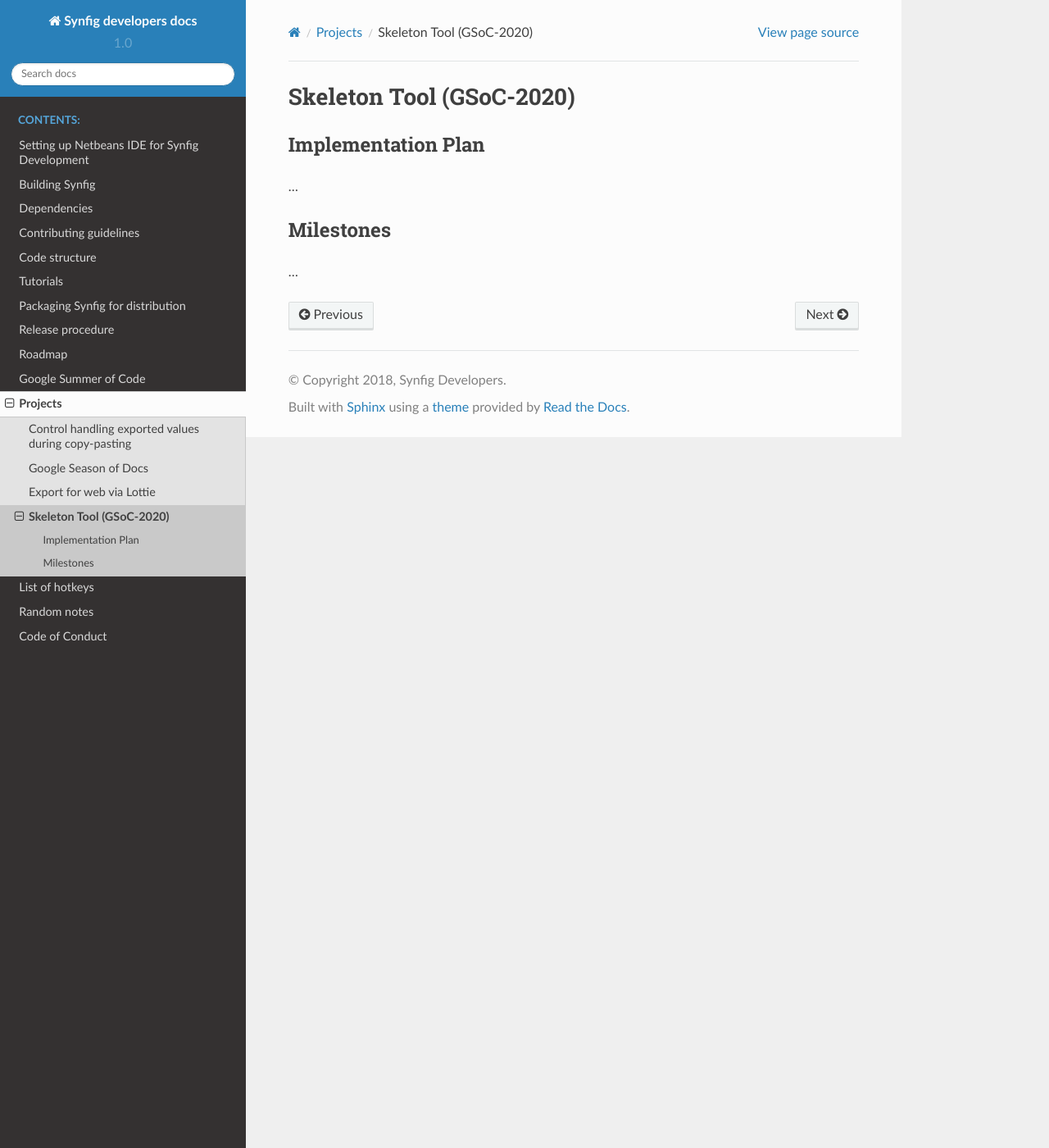
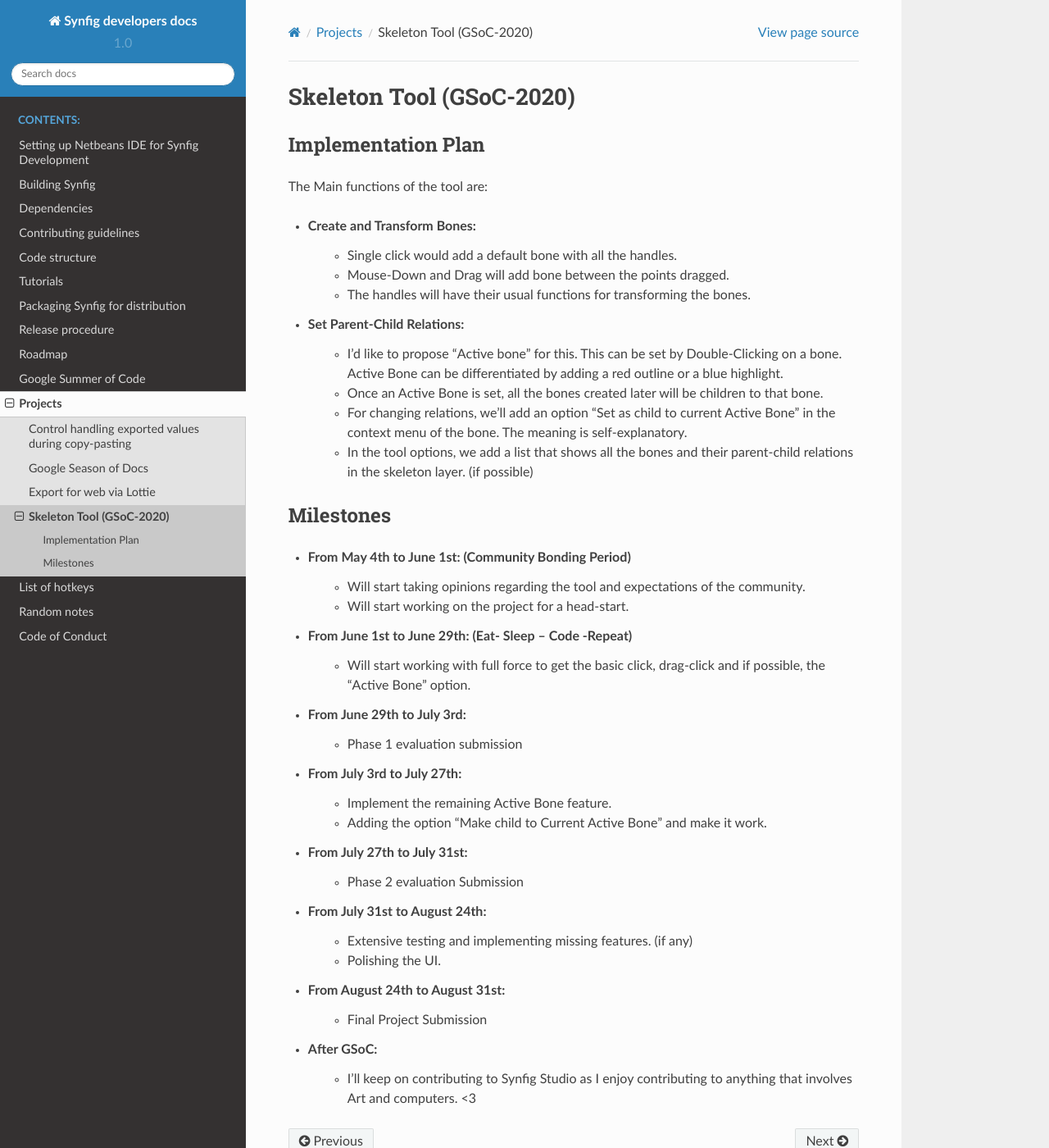
Before and after one commit to synfig/synfig-docs-dev, a Sphinx documentation site: the page built from docs/projects/skeleton.rst, in a window 1280 px wide and 1400 px high. Shown: the whole window at 82% size. Built offline with Sphinx 7.4.7 and the Read the Docs theme 2.0.0, drawn with Linux system fonts in a browser that asks for light colours.

Commit message:
Update skeleton.rst
Filling in the required details.

```diff
--- a/docs/projects/skeleton.rst
+++ b/docs/projects/skeleton.rst
@@ -6,9 +6,44 @@
 Implementation Plan
 ~~~~~~~~~~~~~~~~~~~
 
-...
+The Main functions of the tool are:
+
+- Create and Transform Bones:
+    - Single click would add a default bone with all the handles.
+    - Mouse-Down and Drag will add bone between the points dragged.
+    - The handles will have their usual functions for transforming the bones.
+- Set Parent-Child Relations:
+    - I’d like to propose “Active bone” for this. This can be set by Double-Clicking on a bone. Active Bone can be differentiated by adding a red outline or a blue highlight.
+    - Once an Active Bone is set, all the bones created later will be children to that bone.
+    - For changing relations, we’ll add an option “Set as child to current Active Bone” in the context menu of the bone. The meaning is self-explanatory.
+    - In the tool options, we add a list that shows all the bones and their parent-child relations in the skeleton layer. (if possible)
+
 
 Milestones
 ~~~~~~~~~~
+- From May 4th to June 1st: (Community Bonding Period)
+    - Will start taking opinions regarding the tool and expectations of the community.
+    - Will start working on the project for a head-start.
 
-...
+- From June 1st to June 29th: (Eat- Sleep – Code -Repeat)
+    - Will start working with full force to get the basic click, drag-click and if possible, the “Active Bone” option.
+
+- From June 29th to July 3rd:
+    - Phase 1 evaluation submission
+
+- From July 3rd to July 27th:
+    - Implement the remaining Active Bone feature.
+    - Adding the option “Make child to Current Active Bone” and make it work.
+
+- From July 27th to July 31st:
+    - Phase 2 evaluation Submission
+
+- From July 31st to August 24th:
+    - Extensive testing and implementing missing features. (if any)
+    - Polishing the UI.
+
+- From August 24th to August 31st:
+    - Final Project Submission
+
+- After GSoC:
+    - I’ll keep on contributing to Synfig Studio as I enjoy contributing to anything that involves Art and computers. <3
```
